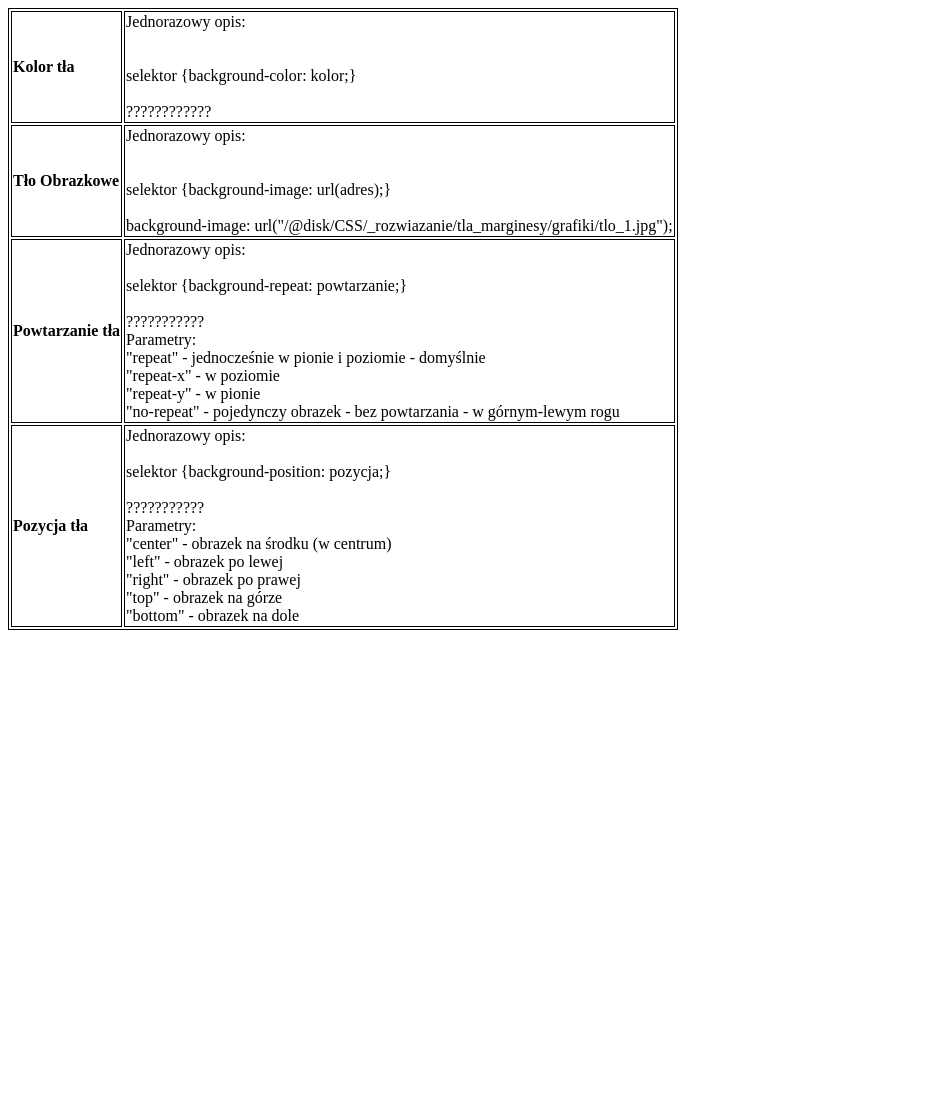
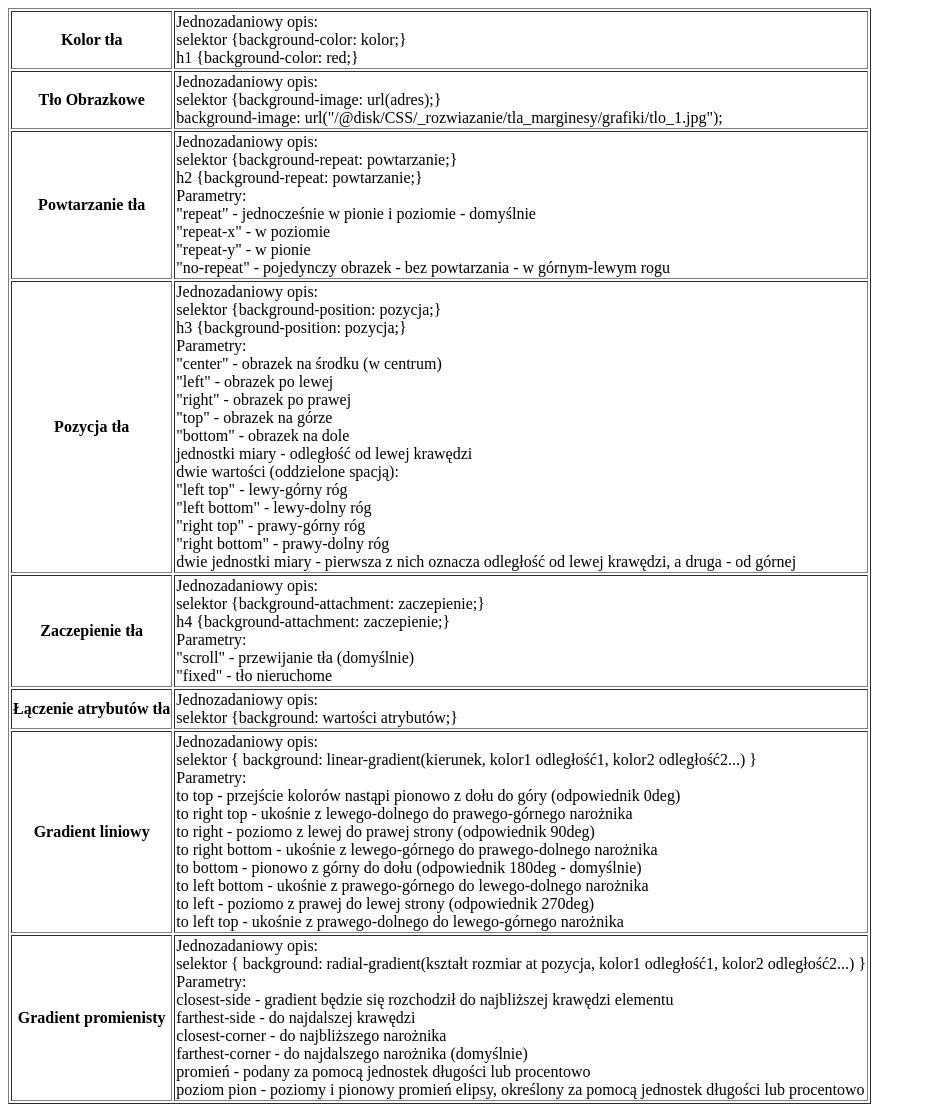
Before and after one commit to LukaszFlisikowski/css, a plain HTML site: page zadanie74_Flis.html in a window 1280 px wide. Shown: the whole page, without its empty margins (0-926 px from the left). Before the commit the page ends 800 px from the top, so only its background shows below. Drawn offline with Linux system fonts and the light colour scheme.

Commit message:
Update zadanie74_Flis.html

```diff
--- a/zadanie74_Flis.html
+++ b/zadanie74_Flis.html
@@ -1,62 +1,110 @@
-<html>
+<!DOCTYPE html>
+<html lang="en">
 <head>
-		<title> Zadanie 74 </title>
-		<meta charset="UTF-8"/>
+  <meta charset="UTF-8">
 </head>
 <body>
-		<table style="border: 1px solid black;">
+
+<table border="1">
   <tr>
-				<td style="border: 1px solid black;">
-					<b> Kolor tła </b>
-				</td>
-				<td style="border: 1px solid black;">
-					Jednorazowy opis:<br/><br/><br/>
-					selektor {background-color: kolor;}<br/><br/>
-					????????????
+    <th>Kolor tła</th>
+    <td>Jednozadaniowy opis:<br>
+
+        selektor {background-color: kolor;}<br>
+        h1 {background-color: red;}
+
         </td>
   </tr>
   <tr>
-				<td style="border: 1px solid black;">
-					<b> Tło Obrazkowe </b>
-				</td>
-				<td style="border: 1px solid black;">
-					Jednorazowy opis:<br/><br/><br/>
-					selektor {background-image: url(adres);}<br/><br/>
-					background-image: url("file:///c:/CSS/_rozwiazanie/tla_marginesy/grafiki/tlo_1.jpg");
+    <th>Tło Obrazkowe</th>
+    <td>Jednozadaniowy opis:<br>
+
+        selektor {background-image: url(adres);}<br>
+        background-image: url("file:///c:/CSS/_rozwiazanie/tla_marginesy/grafiki/tlo_1.jpg");</td>
+  </tr>
+  <tr>
+    <th>Powtarzanie tła </th>
+    <td> Jednozadaniowy opis:<br>
+        selektor {background-repeat: powtarzanie;}<br>
+        h2 {background-repeat: powtarzanie;}<br>
+        Parametry:<br>
+        "repeat" - jednocześnie w pionie i poziomie - domyślnie<br>
+ "repeat-x" - w poziomie<br>
+ "repeat-y" - w pionie<br>
+ "no-repeat" - pojedynczy obrazek - bez powtarzania - w górnym-lewym rogu</td>
+  </tr>
+  <tr>
+    <th>Pozycja tła  </th>
+    <td> Jednozadaniowy opis:<br>
+        selektor {background-position: pozycja;}<br>
+        h3 {background-position: pozycja;}<br>
+        Parametry:<br>
+        "center" - obrazek na środku (w centrum)<br>
+ "left" - obrazek po lewej<br>
+ "right" - obrazek po prawej<br>
+ "top" - obrazek na górze<br>
+ "bottom" - obrazek na dole<br>
+ jednostki miary - odległość od lewej krawędzi<br>
+ dwie wartości (oddzielone spacją):<br>
+ "left top" - lewy-górny róg<br>
+ "left bottom" - lewy-dolny róg<br>
+ "right top" - prawy-górny róg<br>
+ "right bottom" - prawy-dolny róg<br>
+ dwie jednostki miary - pierwsza z nich oznacza odległość od lewej krawędzi, a
+ druga - od górnej</td>
+  </tr>
+  <tr>
+    <th>Zaczepienie tła  </th>
+    <td> Jednozadaniowy opis:<br>
+        selektor {background-attachment: zaczepienie;}<br>
+        h4 {background-attachment: zaczepienie;}<br>
+        Parametry:<br>
+        "scroll" - przewijanie tła (domyślnie)<br>
+ "fixed" - tło nieruchome</td>
+  </tr>
+  <tr>
+    <th>Łączenie
+        atrybutów tła</th>
+    <td> Jednozadaniowy opis:<br>
+        selektor {background: wartości atrybutów;}
     </td>
   </tr>
   <tr>
-				<td style="border: 1px solid black;">
-					<b> Powtarzanie tła </b>
-				</td>
-				<td style="border: 1px solid black;">
-					Jednorazowy opis:<br/><br/>
-					selektor {background-repeat: powtarzanie;}<br/><br/>
-					???????????<br/>
-					Parametry:<br/>
-					"repeat" - jednocześnie w pionie i poziomie - domyślnie<br/>
-					"repeat-x" - w poziomie<br/>
-					"repeat-y" - w pionie<br/>
-					"no-repeat" - pojedynczy obrazek - bez powtarzania - w górnym-lewym rogu
+    <th>Gradient
+        liniowy </th>
+    <td> Jednozadaniowy opis:<br>
+
+        selektor { background: linear-gradient(kierunek, kolor1 odległość1, kolor2 odległość2...) }<br>
+        Parametry:<br>
+        to top - przejście kolorów nastąpi pionowo z dołu do góry (odpowiednik 0deg)<br>
+ to right top - ukośnie z lewego-dolnego do prawego-górnego narożnika<br>
+ to right - poziomo z lewej do prawej strony (odpowiednik 90deg)<br>
+ to right bottom - ukośnie z lewego-górnego do prawego-dolnego narożnika<br>
+ to bottom - pionowo z górny do dołu (odpowiednik 180deg - domyślnie)<br>
+ to left bottom - ukośnie z prawego-górnego do lewego-dolnego narożnika<br>
+ to left - poziomo z prawej do lewej strony (odpowiednik 270deg)<br>
+ to left top - ukośnie z prawego-dolnego do lewego-górnego narożnika
         </td>
   </tr>
   <tr>
-				<td style="border: 1px solid black;">
-					<b> Pozycja tła </b>
-				</td>
-				<td style="border: 1px solid black;">
-					Jednorazowy opis:<br/><br/>
-					selektor {background-position: pozycja;}<br/><br/>
-					???????????<br/>
-					Parametry:<br/>
-					"center" - obrazek na środku (w centrum)<br/>
-					"left" - obrazek po lewej<br/>
-					"right" - obrazek po prawej<br/>
-					"top" - obrazek na górze<br/>
-					"bottom" - obrazek na dole<br/>
+    <th>Gradient
+        promienisty
+         </th>
+    <td> Jednozadaniowy opis:<br>
+
+        selektor { background: radial-gradient(kształt rozmiar at pozycja, kolor1 odległość1, kolor2 odległość2...) }<br>
+
+        Parametry:<br>
+        closest-side - gradient będzie się rozchodził do najbliższej krawędzi elementu<br>
+ farthest-side - do najdalszej krawędzi<br>
+ closest-corner - do najbliższego narożnika<br>
+ farthest-corner - do najdalszego narożnika (domyślnie)<br>
+ promień - podany za pomocą jednostek długości lub procentowo<br>
+ poziom pion - poziomy i pionowy promień elipsy, określony za pomocą jednostek
+długości lub procentowo
 </td>
   </tr>
+</table>
 
-		</table>
 </body>
 </html>
```
Lines whose indentation alone changed are shown as unchanged.
